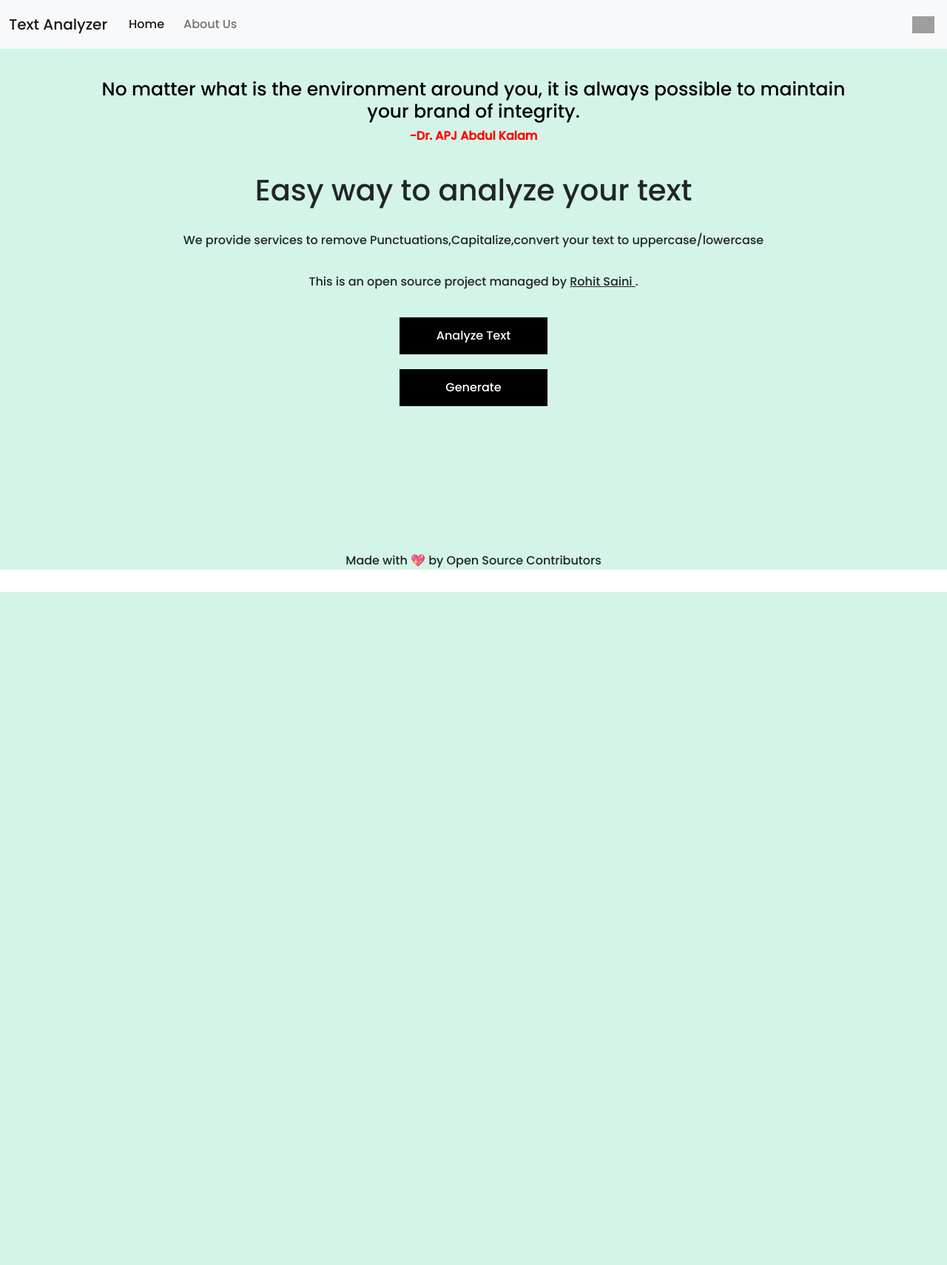
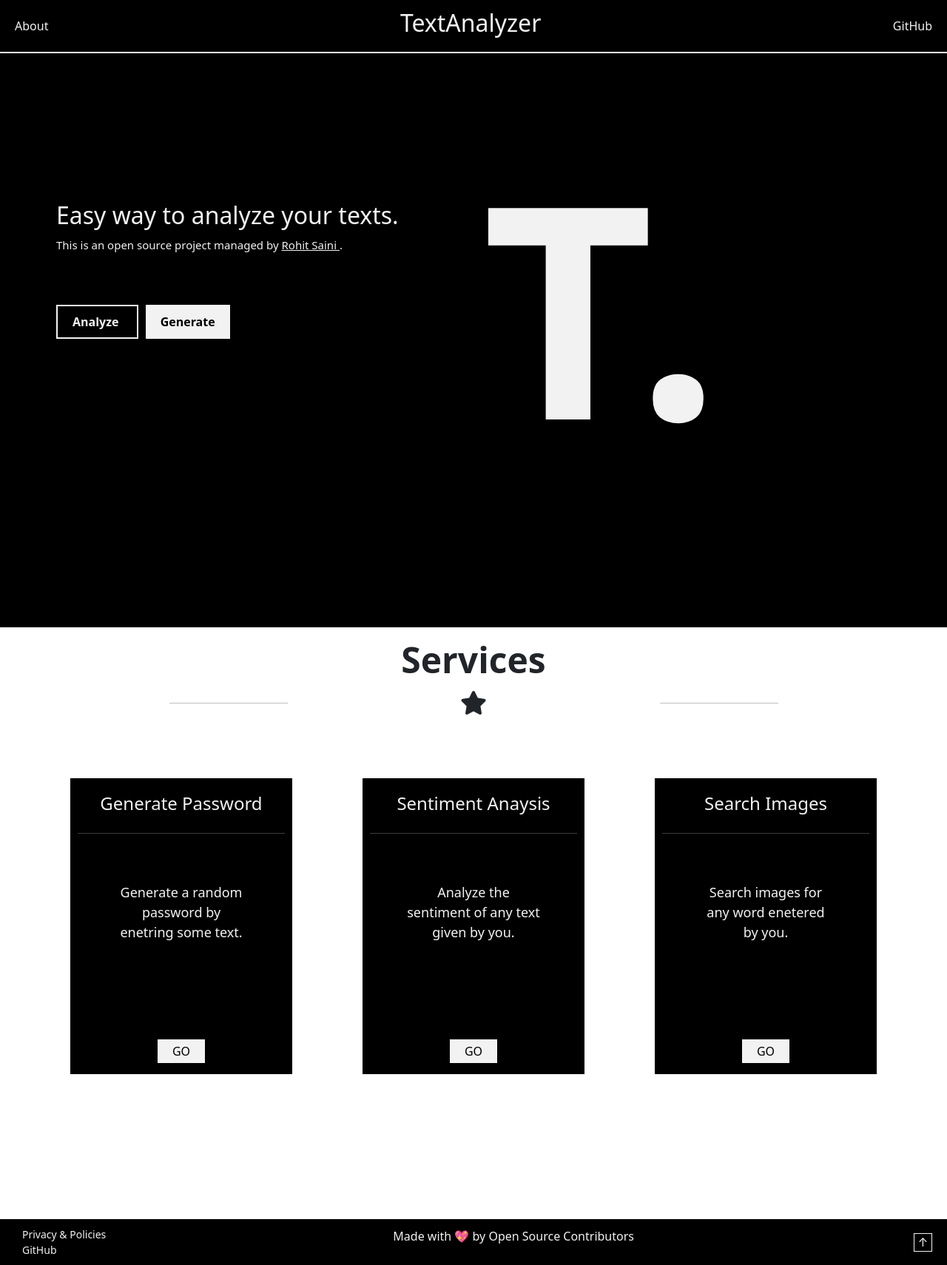
Before and after one commit to rockingrohit9639/TextAnalyzer, a Django app: page / in a window 1280 px wide. Shown: the whole page at 74% size. Before the commit the page ends 800 px from the top, so only its background shows below. Run offline with Django 3.2, Linux system fonts and the light colour scheme; some libraries are stand-ins or nearby versions; grey boxes are pictures that could not be loaded.

Commit message:
updated homepage

```diff
--- a/static/css/style.css
+++ b/static/css/style.css
@@ -1,6 +1,18 @@
-body {
+* {
     margin: 0;
     padding: 0;
+    box-sizing: border-box;
+}
+
+body{
+    display: flex;
+    flex-direction: column;
+    min-height: 100vh;
+}
+
+:root{
+    --primary-color: #000;
+    --secondary-color: #f2f2f2;
 }
 
 /* pre-loader */
@@ -8,18 +20,10 @@ body {
     position: fixed;
     width: 100%;
     height: 100vh;
-    background: #5f9ee9 url('https://cdn.dribbble.com/users/1193395/screenshots/4348563/speed-data-search-loader.gif') no-repeat center;
+    background: #5c9dfb url('https://cdn.dribbble.com/users/1193395/screenshots/4348563/speed-data-search-loader.gif') no-repeat center;
     z-index: 999;
 }
 
-.container_main {
-    margin: 0;
-    padding: 0;
-    width: 100%;
-    height: 100%;
-    font-family: 'Poppins', sans-serif;
-    background-color: #D4F4E7;
-}
 
 li {
     list-style: none;
@@ -29,57 +33,167 @@ li {
 a {
     text-decoration: none;
     color: inherit;
-
 }
 
-.nav-links {
+.nav-bar {
     display: flex;
-    flex: 0.3;
-    justify-content: space-around;
+    justify-content: space-between;
+    align-items: center;
+    background-color: var(--primary-color);
+    position: fixed;
+    width: 100%;
+    height: 4.5rem;
+    color: var(--secondary-color);
+    padding: 0 20px;
+    border-bottom: 2px solid var(--secondary-color);
 }
 
-.git-logo {
-    width: 30px;
-    object-fit: contain;
+.footer {
+    display: flex;
+    justify-content: space-between;
+    align-items: center;
+    padding: 0 20px;
+    background-color: var(--primary-color);
+    color: var(--secondary-color);
+    margin-top: auto;
+    width: 100%;
+}
+
+.footer__left {
+    display: flex;
+    flex-direction: column;
+    padding: 10px;
+    font-size: 14px;
+}
+
+.footer__right{
+    border: 1px solid var(--secondary-color);
+    width: 25px;
+    height: 25px;
+    display: flex;
+    align-items: center;
+    justify-content: center;
+    cursor: pointer;
+}
+
+.footer__right p {
+    padding-top: 15px;
+}
+
+.header {
+    width: 100%;
+    height: 100vh;
+    background-color: var(--primary-color);
+    padding: 4rem;
+    margin-top: 3rem;
+}
+
+.content {
+    color: var(--secondary-color);
+    margin-top: 10rem;
+}
+
+.content h4{
+    font-size: 2rem;
+}
+
+.content p{
+    color: var(--secondary-color);
+    font-size: 15px;
+    margin-top: 10px;
+}
+
+.buttons {
+    margin-top: 5rem;
+}
+
+.buttons a:nth-child(1){
+    border: 2px solid var(--secondary-color);
+    padding: 10px 20px;
+    color: var(--secondary-color);
+    font-weight: bold;
+}
+
+.buttons a:nth-child(2){
+    background-color: var(--secondary-color);
+    color: var(--primary-color);
+    padding: 12px 20px;
+    margin-left: 10px;
+    font-weight: bold;
+}
+
+.header__right p{
+    color: var(--secondary-color);
+    font-size: 25rem;
+    font-weight: 700;
+}
+
+.services {
+    width: 100%;
+    height: 100vh;
+    padding-top: 15px;
+}
+
+.services .top .icons {
+    display: flex;
+    justify-content: space-evenly;
+    padding: 5px;
+}
+
+.services .top h3 {
+    text-align: center;
+    font-weight: 600;
+    font-size: 3rem;
+}
+
+.services .top .icons i{
+    padding: 0 10px;
+    font-size: 2rem;
+}
+
+.services .top .icons hr{
+    width: 10rem;
+    height: 1px;
+    color: var(--primary-color);
+}
+
+.cards {
+    height: 60%;
+    display: flex;
+    justify-content: space-evenly;
+    margin-top: 5rem;
+}
+
+.card-s {
+    width: 300px;
+    height: 400px;
+    background-color: var(--primary-color);
+    color: var(--secondary-color);
+    padding: 10px;
+    text-align: center;
+}
+
+.card-s h3{
+    font-size: 1.5rem;
+    padding: 10px;
+}
+
+.card-s .desc {
+    height: 70%;
+    padding: 50px;
+    font-size: large;
+    font-weight: 100;
+}
+
+.card-s a{
+    background-color: var(--secondary-color);
+    padding: 5px 20px;
+    color: var(--primary-color);
 }
 
 li:hover {
     background-color: rgba(153, 153, 153, 0.267);
     border-radius: 10px;
-}
-
-.main {
-    padding: 0;
-    height: 85vh;
-    overflow-y: auto;
-}
-
-.main-content {
-    padding-left: 0;
-    padding-right: 0;
-    margin: 0;
-    display: flex;
-    flex-direction: column;
-    padding-top: 30px;
-    align-items: center;
-}
-
-.main-content>a>button {
-    width: 200px;
-    height: 50px;
-    outline: none;
-    border: none;
-    font-family: 'Poppins', sans-serif;
-    background-color: black;
-    color: white;
-    font-size: medium;
-    cursor: pointer;
-    transition: all 0.2s;
-}
-
-.main-content>a>button:hover {
-    background-color: rgba(153, 153, 153, 0.267);
-    color: black;
 }
 
 .logo {
@@ -183,7 +297,7 @@ form{
 
 .foo{
     width: 80%;
-    color: black;
+    color: var(--secondary-color);
     text-align: center;
     margin-bottom: 2rem;
 }
--- a/templates/base.html
+++ b/templates/base.html
@@ -10,7 +10,7 @@
     <meta name="viewport" content="width=device-width, initial-scale=1" />
     <link
       rel="shortcut icon"
-      href="../static/images/favicon.png"
+      href="{% static 'images/favicon.png' %}"
       type="image/png"
     />
     <link
@@ -30,10 +30,9 @@
       href="https://fonts.googleapis.com/css2?family=Poppins:wght@500&display=swap"
       rel="stylesheet"
     />
-    <script
-      src="https://kit.fontawesome.com/a076d05399.js"
-      crossorigin="anonymous"
-    ></script>
+
+    <script src="https://kit.fontawesome.com/3363a42b67.js" crossorigin="anonymous"></script>
+
     <link rel="stylesheet" href="{% static 'css/style.css' %}" />
   </head>
 
@@ -41,68 +40,48 @@
     <!-- pre-loader -->
     <div id="loading"></div>
 
+    <!-- navigation bar  -->
     <div class="container_main">
-      <!-- Bootstrap Navbar  -->
-
-      <nav class="navbar navbar-expand-lg navbar-light bg-light">
-        <div class="container-fluid">
-          <a class="navbar-brand" href="/">Text Analyzer</a>
-          <button
-            class="navbar-toggler"
-            type="button"
-            data-bs-toggle="collapse"
-            data-bs-target="#navbarSupportedContent"
-            aria-controls="navbarSupportedContent"
-            aria-expanded="false"
-            aria-label="Toggle navigation"
-          >
-            <span class="navbar-toggler-icon"></span>
-          </button>
-          <div class="collapse navbar-collapse" id="navbarSupportedContent">
-            <ul class="navbar-nav me-auto mb-2 mb-lg-0">
-              <li class="nav-item">
-                <a class="nav-link active" aria-current="page" href="/">Home</a>
-              </li>
-              <li class="nav-item">
-                <a class="nav-link" href="/about">About Us</a>
-              </li>
-            </ul>
-          </div>
-          <div class="social">
-            <li>
-              <a
-                href="https://github.com/rockingrohit9639/TextAnalyzer"
-                target="_blank"
-                ><img
-                  class="git-logo"
-                  src="https://image.flaticon.com/icons/png/512/25/25231.png"
-              /></a>
-            </li>
-          </div>
-        </div>
+      <nav class="nav-bar">
+        <a href="/about"> About </a>
+        <a href="/"><h2>TextAnalyzer</h2></a>
+        <a
+          href="https://github.com/rockingrohit9639/TextAnalyzer"
+          target="_blank"
+        >
+          GitHub
+        </a>
       </nav>
 
       <!-- end of Navbar  -->
 
-      <div class="main">
-        <div class="main-content">{% block content %} {% endblock %}</div>
-      </div>
+      {% block content %} {% endblock %}
 
+      <footer class="footer">
+        <div class="footer__left">
+          <a href=""> Privacy & Policies </a>
+          <a href=""> GitHub </a>
+        </div>
 
+        <div class="footer__center">
+          <p>Made with 💖 by Open Source Contributors</p>
+        </div>
 
-      <footer style="text-align: center">
-        Made with 💖 by Open Source Contributors
+        <div class="footer__right">
+          <p>&uarr;</p>
+        </div>
       </footer>
 
     </div>
+
     <script src="{% static 'js/Script.js' %}"></script>
 
     <script>
       // pre-loader
-      window.onload=function(){
-          document.getElementById('loading').style.display="none";
-          document.getElementById('container_main').style.display="block";
-        }
+      window.onload = function () {
+        document.getElementById("loading").style.display = "none";
+        document.getElementById("container_main").style.display = "block";
+      };
     </script>
 
     <script
@@ -115,5 +94,6 @@
       integrity="sha384-nsg8ua9HAw1y0W1btsyWgBklPnCUAFLuTMS2G72MMONqmOymq585AcH49TLBQObG"
       crossorigin="anonymous"
     ></script>
+
   </body>
 </html>
--- a/templates/home.html
+++ b/templates/home.html
@@ -1,5 +1,96 @@
-{% extends 'base.html' %} {% load static %} {% block content %}
-<div class="foo">
+{% extends 'base.html' %}
+{% load static %}
+
+
+{% block content %}
+
+
+<section class="header">
+
+    <div class="container-fluid">
+
+        <div class="row">
+
+            <div class="col-md-6 header__left">
+                <div class="content">
+                    <h4>Easy way to analyze your texts.</h4>
+                    <p>This is an open source project managed by <a href="https://www.linkedin.com/in/rohit-kumar-saini/" target="_blank"> <u> Rohit Saini </u> </a>.</p>
+                </div>
+
+                <div class="buttons">
+                    <a href=""> Analyze </a>
+                    <a href=""> Generate </a>
+                </div>
+            </div>
+
+            <div class="col-md-6 header__right">
+                <p> T. </p>
+            </div>
+
+        </div>
+    </div>
+
+</section>
+
+<section class="services">
+
+    <div class="top">
+        <h3> Services </h3>
+
+        <div class="icons">
+            <hr>
+            <i class="fas fa-star"></i>
+            <hr>
+        </div>
+    </div>
+
+    <div class="cards">
+
+        <div class="card-s">
+            <h3> Generate Password </h3>
+            <hr>
+            <div class="desc">
+                <p> Generate a random password by enetring some text. </p>
+            </div>
+
+
+            <a href="#"> GO </a>
+        </div>
+
+        <div class="card-s">
+            <h3> Sentiment Anaysis </h3>
+            <hr>
+
+            <div class="desc">
+                <p> Analyze the sentiment of any text given by you. </p>
+            </div>
+
+            <a href="#"> GO </a>
+        </div>
+
+        <div class="card-s">
+            <h3> Search Images </h3>
+            <hr>
+
+            <div class="desc">
+                <p> Search images for any word enetered by you. </p>
+            </div>
+
+            <a href="#"> GO </a>
+        </div>
+
+    </div>
+
+
+</section>
+
+
+
+
+{% endblock %}
+
+
+<!-- <div class="foo">
     <h5></h5>
     <h6 style="color: red"><b>-Dr. APJ Abdul Kalam</b></h6>
 </div>
@@ -15,5 +106,4 @@
         <u> Rohit Saini </u> </a>.
 </p>
 <a href="/index"><button>Analyze Text</button></a>
-<a href="/index2"><button>Generate</button></a>
-{% endblock %}
+<a href="/index2"><button>Generate</button></a> -->
```
